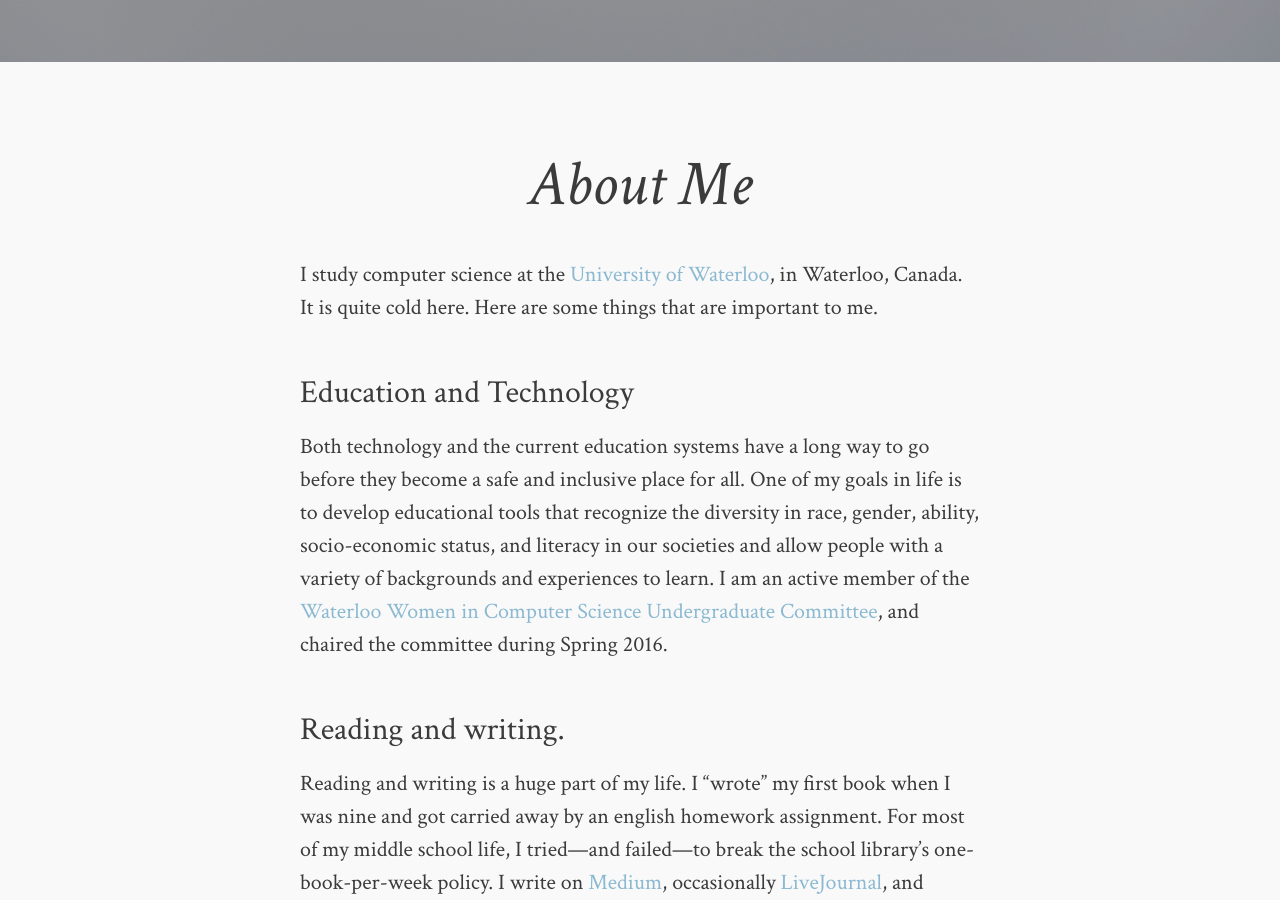
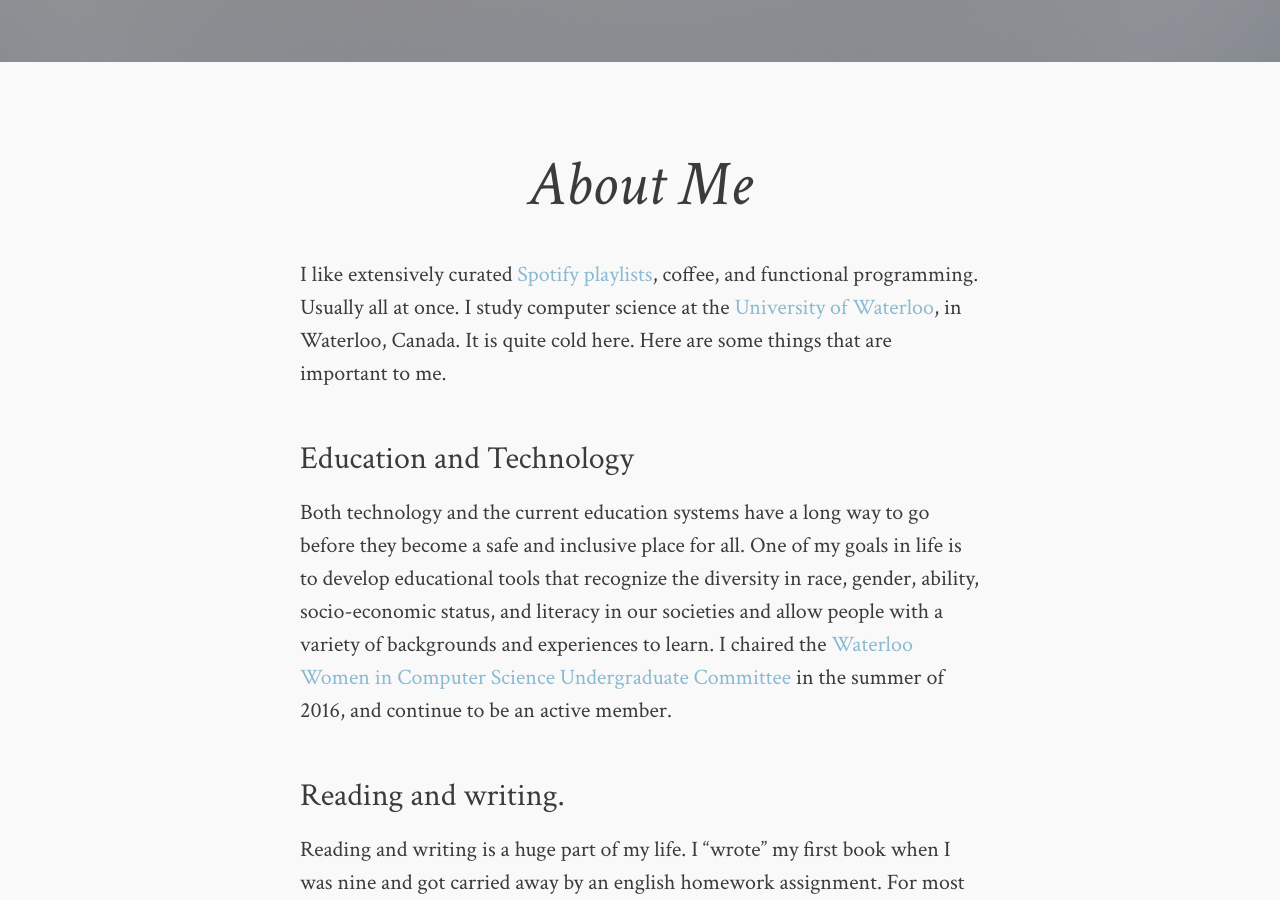
Before and after one commit to arshiamufti/arshiamufti.github.io, a Jekyll site: the page built from about.md, in a window 1280 px wide and 900 px high, scrolled down 488 px. Built offline with Jekyll 4.4.1, drawn with Linux system fonts in a browser that asks for light colours; some of the changed text lies outside the part shown.

Commit message:
Update about.md

```diff
--- a/about.md
+++ b/about.md
@@ -6,11 +6,11 @@ tags: [about, Jekyll, theme, responsive]
 image:
   feature: soft-trees.jpg
 ---
-I study computer science at the [University of Waterloo](https://uwaterloo.ca/){:target="_blank"}, in Waterloo, Canada. It is quite cold here. Here are some things that are important to me.
+I like extensively curated [Spotify playlists](https://open.spotify.com/user/arshia__), coffee, and functional programming. Usually all at once. I study computer science at the [University of Waterloo](https://uwaterloo.ca/){:target="_blank"}, in Waterloo, Canada. It is quite cold here. Here are some things that are important to me.
 
 ### Education and Technology
 
-Both technology and the current education systems have a long way to go before they become a safe and inclusive place for all. One of my goals in life is to develop educational tools that recognize the diversity in race, gender, ability, socio-economic status, and literacy in our societies and allow people with a variety of backgrounds and experiences to learn. I am an active member of the [Waterloo Women in Computer Science Undergraduate Committee](http://wics.uwaterloo.ca/){:target="_blank"}, and chaired the committee during Spring 2016.
+Both technology and the current education systems have a long way to go before they become a safe and inclusive place for all. One of my goals in life is to develop educational tools that recognize the diversity in race, gender, ability, socio-economic status, and literacy in our societies and allow people with a variety of backgrounds and experiences to learn. I chaired the [Waterloo Women in Computer Science Undergraduate Committee](http://wics.uwaterloo.ca/){:target="_blank"} in the summer of 2016, and continue to be an active member.
 
 ### Reading and writing.
 
```
Also changed, not shown: other parts of about.md (+1 -1 lines).
